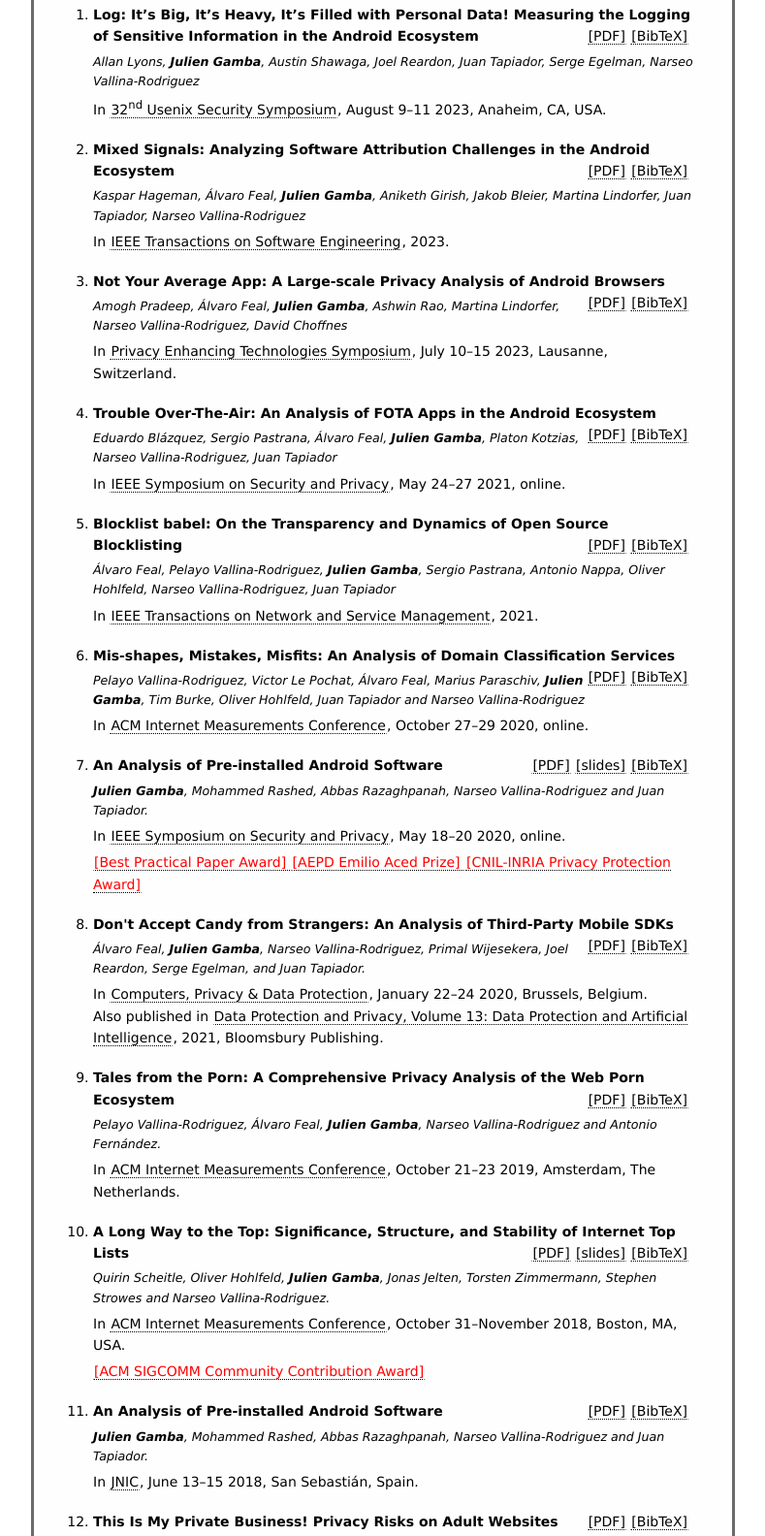
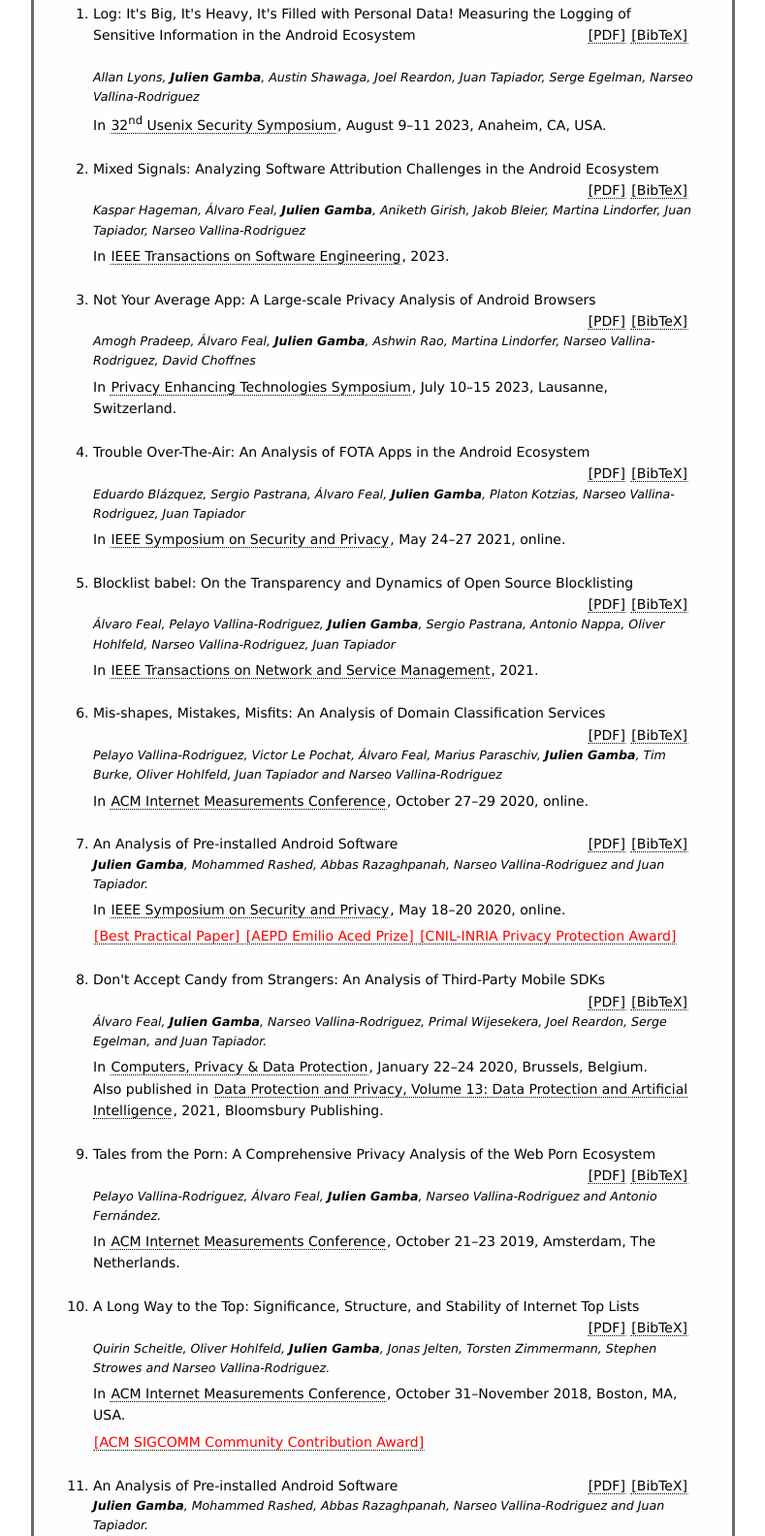
Before and after one commit to lukhio/lukhio.github.io, a plain HTML site: page publications.html in a window 1280 px wide. Shown: the part 156-1740 px from the top of the page at 97% size, without its empty margins (245-1034 px from the left). Drawn offline with Linux system fonts and the light colour scheme.

Commit message:
Updated pubs

```diff
--- a/publications.html
+++ b/publications.html
@@ -11,13 +11,14 @@
                 <h1>Publications</h1>
             </header>
             <section id="project">
-                <h2 id="national"><a href="#national">Conference papers</a></h2>
+                <h2 id="confs"><a href="#confs">Conference papers</a></h2>
                 <ol>
                     <li>
-                        <h4>
-                            Log: It’s Big, It’s Heavy, It’s Filled with
+                        <span id="paper-title">
+                            Log: It's Big, It's Heavy, It's Filled with
                             Personal Data! Measuring the Logging of Sensitive
                             Information in the Android Ecosystem
+                        </span>
                         <span id="downloads">
                             <a target="_blank"
                                href="">
@@ -26,8 +27,8 @@
                                href="">
                                 [BibTeX]</a>
                         </span>
-                        </h4>
                     </li>
+                    <br>
                     <section id="paper-authors">
                         Allan Lyons, <b>Julien Gamba</b>, Austin Shawaga, Joel
                         Reardon, Juan Tapiador, Serge Egelman, Narseo
@@ -39,9 +40,11 @@
                         2023, Anaheim, CA, USA.
                     </section>
 
+                    <br>
                     <li>
-                        <h4>
+                        <span id="paper-title">
                             Mixed Signals: Analyzing Software Attribution Challenges in the Android Ecosystem
+                        </span>
                             <span id="downloads">
                                 <a target="_blank"
                                    href="">
@@ -50,8 +53,8 @@
                                    href="">
                                     [BibTeX]</a>
                             </span>
-                        </h4>
                     </li>
+                    <br>
                     <section id="paper-authors">
                         Kaspar Hageman, &Aacute;lvaro Feal, <b>Julien
                             Gamba</b>, Aniketh Girish, Jakob Bleier, Martina
@@ -62,9 +65,11 @@
                             IEEE Transactions on Software Engineering</a>, 2023.
                     </section>
 
+                    <br>
                     <li>
-                        <h4>
+                        <span id="paper-title">
                             Not Your Average App: A Large-scale Privacy Analysis of Android Browsers
+                        </span>
                             <span id="downloads">
                                 <a target="_blank"
                                    href="">
@@ -73,8 +78,8 @@
                                    href="">
                                     [BibTeX]</a>
                             </span>
-                        </h4>
                     </li>
+                    <br>
                     <section id="paper-authors">
                         Amogh Pradeep, &Aacute;lvaro Feal, <b>Julien Gamba</b>,
                         Ashwin Rao, Martina Lindorfer, Narseo
@@ -86,9 +91,11 @@
                         10&ndash;15 2023, Lausanne, Switzerland.
                     </section>
 
+                    <br>
                     <li>
-                        <h4>
+                        <span id="paper-title">
                             Trouble Over-The-Air: An Analysis of FOTA Apps in the Android Ecosystem
+                        </span>
                             <span id="downloads">
                                 <a target="_blank"
                                    href="">
@@ -97,8 +104,8 @@
                                    href="">
                                     [BibTeX]</a>
                             </span>
-                        </h4>
                     </li>
+                    <br>
                     <section id="paper-authors">
                         Eduardo Bl&aacute;zquez, Sergio Pastrana, &Aacute;lvaro
                         Feal, <b>Julien Gamba</b>, Platon Kotzias, Narseo
@@ -109,9 +116,11 @@
                         May 24&ndash;27 2021, online.<br/>
                     </section>
 
+                    <br>
                     <li>
-                        <h4>
+                        <span id="paper-title">
                             Blocklist babel: On the Transparency and Dynamics of Open Source Blocklisting
+                        </span>
                             <span id="downloads">
                                 <a target="_blank"
                                    href="">
@@ -120,8 +129,8 @@
                                    href="">
                                     [BibTeX]</a>
                             </span>
-                        </h4>
                     </li>
+                    <br>
                     <section id="paper-authors">
                         &Aacute;lvaro Feal, Pelayo Vallina-Rodriguez, <b>Julien
                         Gamba</b>, Sergio Pastrana, Antonio Nappa, Oliver
@@ -133,9 +142,11 @@
                             Management</a>, 2021.
                     </section>
 
+                    <br>
                     <li>
-                        <h4>
+                        <span id="paper-title">
                             Mis-shapes, Mistakes, Misfits: An Analysis of Domain Classification Services
+                        </span>
                             <span id="downloads">
                                 <a target="_blank"
                                    href="">
@@ -144,8 +155,8 @@
                                    href="">
                                     [BibTeX]</a>
                             </span>
-                        </h4>
                     </li>
+                    <br>
                     <section id="paper-authors">
                         Pelayo Vallina-Rodriguez, Victor Le Pochat, &Aacute;lvaro
                         Feal,  Marius Paraschiv, <b>Julien Gamba</b>, Tim Burke,
@@ -156,18 +167,17 @@
                         October 27&ndash;29 2020, online.
                     </section>
 
+                    <br>
                     <li>
-                        <h4>
+                        <span id="paper-title">
                             An Analysis of Pre-installed Android Software
+                        </span>
                             <span id="downloads">
                                 <a target="_blank" href="https://jgamba.eu/files/papers/2020-ieeessp-preinstalled-apps.pdf">
                                     [PDF]</a>
-                                <a target="_blank" href="https://jgamba.eu/files/papers/2020-ieeessp-preinstalled-apps-slides.pdf">
-                                    [slides]</a>
                                 <a target="_blank" href="https://jgamba.eu/files/papers/2020-ieeessp-preinstalled-apps.txt">
                                     [BibTeX]</a>
                             </span>
-                        </h4>
                     </li>
                     <section id="paper-authors">
                         <b>Julien Gamba</b>, Mohammed Rashed, Abbas Razaghpanah,
@@ -179,7 +189,7 @@
                     </section>
                     <section id="paper-conf">
                         <a target="_blank" href="https://www.ieee-security.org/TC/SP2020/awards.html">
-                            <font color="red">[Best Practical Paper Award]</font>
+                            <font color="red">[Best Practical Paper]</font>
                         </a>
                         <a target="_blank" href="https://www.aepd.es/es/prensa-y-comunicacion/notas-de-prensa/la-aepd-hace-publicos-los-ganadores-de-los-premios-proteccion">
                             <font color="red">[AEPD Emilio Aced Prize]</font>
@@ -189,9 +199,11 @@
                         </a>
                     </section>
 
+                    <br>
                     <li>
-                        <h4>
+                        <span id="paper-title">
                             Don't Accept Candy from Strangers: An Analysis of Third-Party Mobile SDKs
+                        </span>
                             <span id="downloads">
                                 <a target="_blank"
                                    href="">
@@ -200,8 +212,8 @@
                                    href="">
                                     [BibTeX]</a>
                             </span>
-                        </h4>
                     </li>
+                    <br>
                     <section id="paper-authors">
                         &Aacute;lvaro Feal, <b>Julien Gamba</b>, Narseo
                         Vallina-Rodriguez, Primal Wijesekera, Joel Reardon, Serge
@@ -217,17 +229,19 @@
                         2021, Bloomsbury Publishing.
                     </section>
 
+                    <br>
                     <li>
-                        <h4>
+                        <span id="paper-title">
                             Tales from the Porn: A Comprehensive Privacy Analysis of the Web Porn Ecosystem
+                        </span>
                             <span id="downloads">
                                 <a target="_blank" href="https://jgamba.eu/files/papers/2019-imc-tales-from-porn.pdf">
                                     [PDF]</a>
                                 <a target="_blank" href="https://jgamba.eu/files/papers/2019-imc-tales-from-porn.txt">
                                     [BibTeX]</a>
                             </span>
-                        </h4>
                     </li>
+                    <br>
                     <section id="paper-authors">
                         Pelayo Vallina-Rodriguez, &Aacute;lvaro Feal, <b>Julien Gamba</b>,
                         Narseo Vallina-Rodriguez and Antonio Fern&aacute;ndez.<br/>
@@ -237,20 +251,20 @@
                         October 21&ndash;23 2019, Amsterdam, The Netherlands.
                     </section>
 
+                    <br>
                     <li>
-                        <h4>
+                        <span id="paper-title">
                             A Long Way to the Top: Significance, Structure, and Stability of Internet Top Lists
+                        </span>
                             <span id="downloads">
                                 <a target="_blank" href="https://jgamba.eu/files/papers/2018-imc-top-lists.pdf">
                                     [PDF]</a>
-                                <a target="_blank" href="https://jgamba.eu/files/papers/2018-imc-top-lists-slides.pdf">
-                                    [slides]</a>
                                 <a target="_blank" href="https://jgamba.eu/files/papers/2018-imc-top-lists.txt">
                                     [BibTeX]</a>
                             </span>
                             <br/>
-                        </h4>
                     </li>
+                    <br>
                     <section id="paper-authors">
                         Quirin Scheitle, Oliver Hohlfeld, <b>Julien Gamba</b>,
                         Jonas Jelten, Torsten Zimmermann, Stephen Strowes and
@@ -266,16 +280,17 @@
                         </a>
                     </section>
 
+                    <br>
                     <li>
-                        <h4>
+                        <span id="paper-title">
                             An Analysis of Pre-installed Android Software
+                        </span>
                             <span id="downloads">
                                 <a target="_blank" href="https://jgamba.eu/files/papers/2018-jnic-preinstalled-apps.pdf">
                                     [PDF]</a>
                                 <a target="_blank" href="https://jgamba.eu/files/papers/2018-jnic-preinstalled-apps.txt">
                                     [BibTeX]</a>
                             </span>
-                        </h4>
                     </li>
                     <section id="paper-authors">
                         <b>Julien Gamba</b>, Mohammed Rashed, Abbas Razaghpanah,
@@ -286,16 +301,17 @@
                         June 13&ndash;15 2018, San Sebasti&aacute;n, Spain.<br/>
                     </section>
 
+                    <br>
                     <li>
-                        <h4>
+                        <span id="paper-title">
                             This Is My Private Business! Privacy Risks on Adult Websites
+                        </span>
                             <span id="downloads">
                                 <a target="_blank" href="https://jgamba.eu/files/papers/2018-jnic-private-business.pdf">
                                     [PDF]</a>
                                 <a target="_blank" href="https://jgamba.eu/files/papers/2018-jnic-private-business.txt">
                                     [BibTeX]</a>
                             </span>
-                        </h4>
                     </li>
                     <section id="paper-authors">
                         Pelayo Vallina-Rodriguez, <b>Julien Gamba</b>, &Aacute;lvaro
@@ -306,18 +322,17 @@
                         June 13&ndash;15 2018, San Sebasti&aacute;n, Spain.<br/>
                     </section>
 
+                    <br>
                     <li>
-                        <h4>
+                        <span id="paper-title">
                             BGP Table Fragmentation: what &amp; who?
+                        </span>
                             <span id="downloads">
                                 <a target="_blank" href="https://jgamba.eu/files/papers/2017-cores-bgp-fragmentation.pdf">
                                     [PDF]</a>
-                                <a target="_blank" href="https://jgamba.eu/files/papers/2017-cores-bgp-fragmentation-slides.pdf">
-                                    [slides]</a>
                                 <a target="_blank" href="https://jgamba.eu/files/papers/2017-cores-bgp-fragmentation.txt">
                                     [BibTeX]</a>
                             </span>
-                        </h4>
                     </li>
                     <section id="paper-authors">
                         <b>Julien Gamba</b>, Romain Fontugne, Cristel Pelsser, Randy Bush
```
Lines whose indentation alone changed are shown as unchanged.
